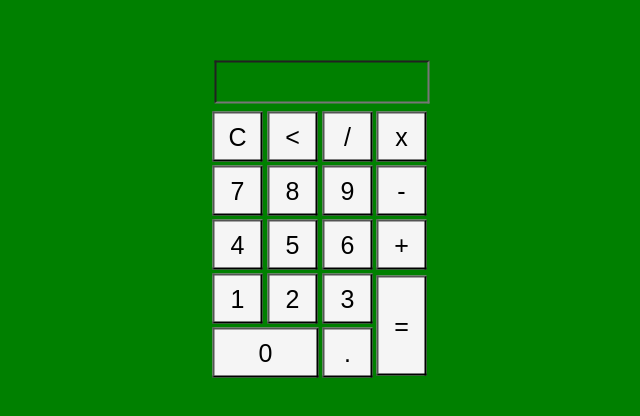
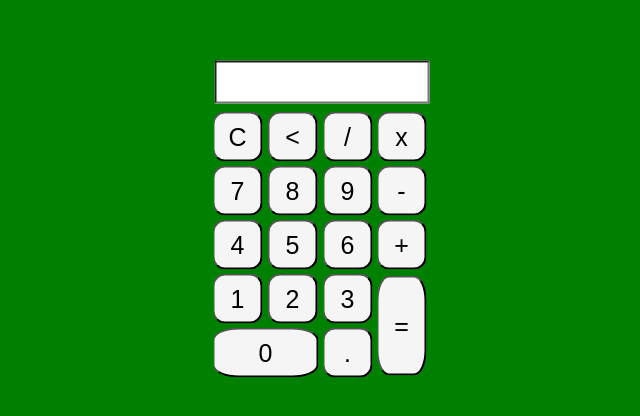
Before and after one commit to chrisclarkedev/HTML-Calc, a plain HTML site: page index.html in a window 1280 px wide. Shown: the part 182-598 px from the top of the page, without its empty margins (318-958 px from the left). Drawn offline with Linux system fonts and the light colour scheme.

Commit message:
changed styling of color for textview

```diff
--- a/style.css
+++ b/style.css
@@ -18,6 +18,7 @@
   margin: 1px;
   cursor: pointer;
   background-color: whitesmoke;
+  border-radius: 25%;
 }
 
 .textview{
@@ -25,4 +26,5 @@
   margin: 5px;
   font-size: 25px;
   padding: 5px;
+  background-color: white;
 }
```
